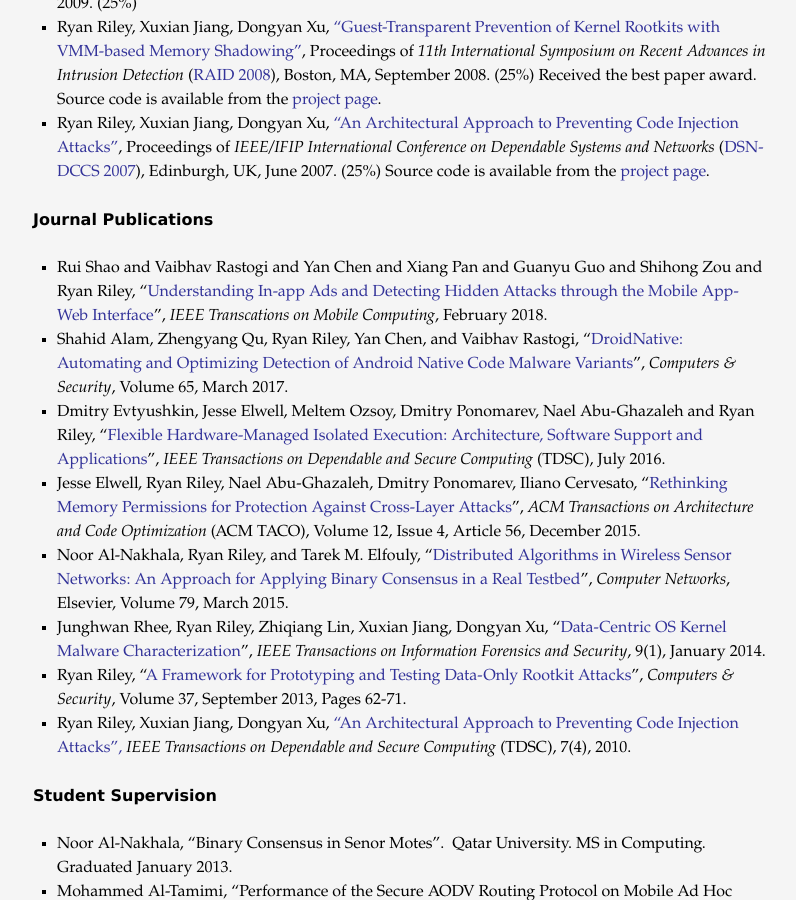
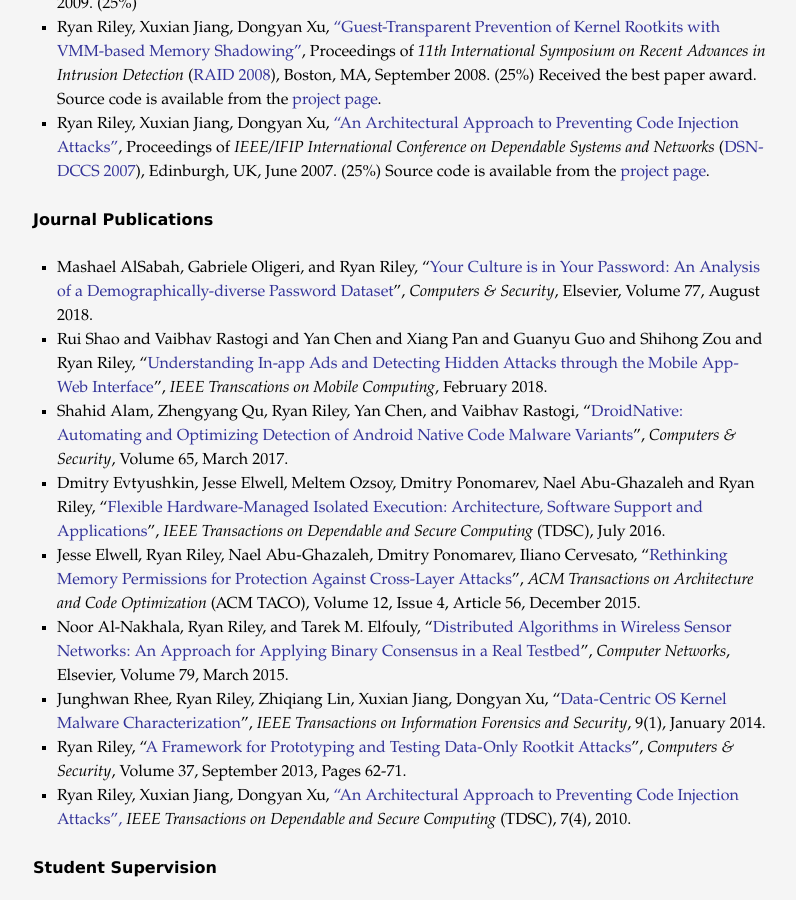
Before and after one commit to rriley/website, a Jekyll site: the page built from research/index.md, in a window 1280 px wide and 900 px high, scrolled down 1471 px. Shown: the whole window, without its empty margins (239-1035 px from the left). Built offline with Jekyll 4.4.1, drawn with Linux system fonts in a browser that asks for light colours.

Commit message:
Adding password paper

```diff
--- a/research/index.md
+++ b/research/index.md
@@ -27,6 +27,7 @@ My research is centered around operating system security, computer architecture,
   * Ryan Riley, Xuxian Jiang, Dongyan Xu, [ "An Architectural Approach to Preventing Code Injection Attacks"](https://vsecurity.info/pubs/dsn07-codeinj.pdf), Proceedings of *IEEE/IFIP International Conference on Dependable Systems and Networks* ([DSN-DCCS 2007](http://www.dsn.org/)), Edinburgh, UK, June 2007. (25%) Source code is available from the [project page](http://friends.cs.purdue.edu/dokuwiki/doku.php?id=code_injection).
 
 ## Journal Publications
+  * Mashael AlSabah, Gabriele Oligeri, and Ryan Riley, "[Your Culture is in Your Password: An Analysis of a Demographically-diverse Password Dataset](/pubs/cose2018-password.pdf)", *Computers & Security*, Elsevier, Volume 77, August 2018.
   * Rui Shao and Vaibhav Rastogi and Yan Chen and Xiang Pan and Guanyu Guo and Shihong Zou and Ryan Riley, "[Understanding In-app Ads and Detecting Hidden Attacks through the Mobile App-Web Interface](/pubs/tmc18.pdf)", *IEEE Transcations on Mobile Computing*, February 2018.
   * Shahid Alam, Zhengyang Qu, Ryan Riley, Yan Chen, and Vaibhav Rastogi, "[DroidNative: Automating and Optimizing Detection of Android Native Code Malware Variants](/pubs/droidnative-cs.pdf)", *Computers & Security*, Volume 65, March 2017.
   * Dmitry Evtyushkin, Jesse Elwell, Meltem Ozsoy, Dmitry Ponomarev, Nael Abu-Ghazaleh and Ryan Riley, "[Flexible Hardware-Managed Isolated Execution: Architecture, Software Support and Applications](/pubs/tdsc16.pdf)", *IEEE Transactions on Dependable and Secure Computing* (TDSC), July 2016.
```
Also changed, not shown: 1 other file.
